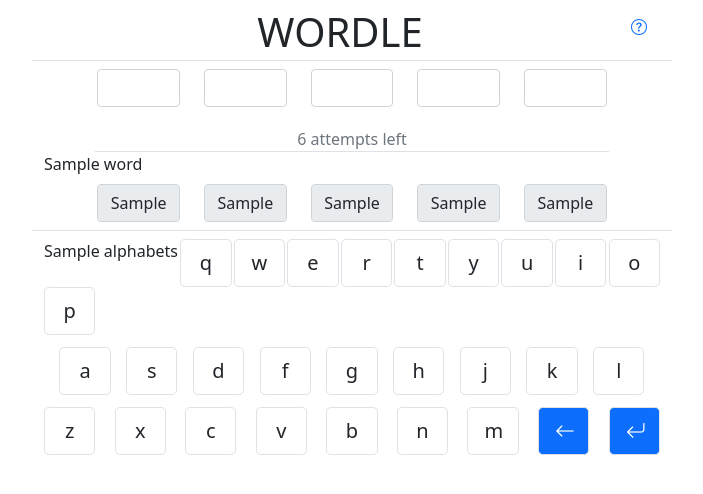
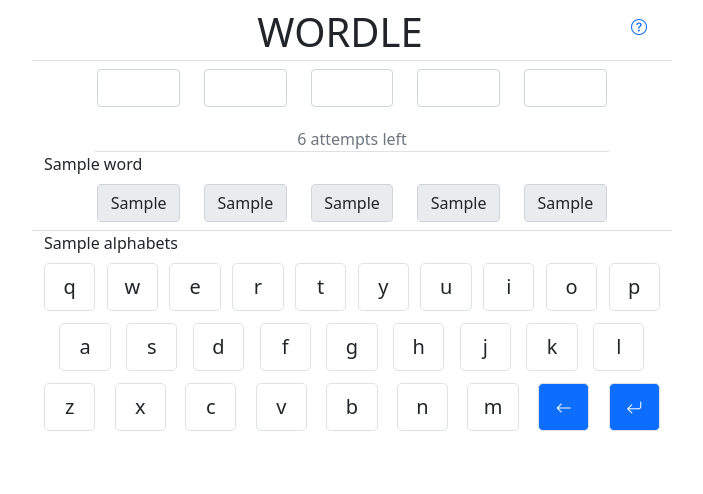
Before and after one commit to ragsub/smpleword, a Django app: template wordle/templates/wordle/wordle1.html in a window 1280 px wide. Shown: the top 494 px of the page, without its empty margins (288-991 px from the left). Run offline with Django 4.2, Linux system fonts and the light colour scheme; tables that the repository leaves empty hold one stand-in row (values such as "Sample post"); the template is opened without the code that fills it: values that come from a table or form of the project are taken from there, most other values are stand-ins (such as "Sample title", 1, 10 or a date in 2020); some libraries are stand-ins or nearby versions.

Commit message:
fixed padding in buttons

```diff
--- a/wordle/templates/wordle/wordle1.html
+++ b/wordle/templates/wordle/wordle1.html
@@ -59,41 +59,42 @@
     <div class="row justify-content-center">
         <div class="col-12 border-bottom"></div>
     </div>
+    {{alphabets}}
+    {{alphabets.management_form}}
+
     <div class="row py-1 my-1 mx-auto no-gutters justify-content-between">
-        {{alphabets}}
-        {{alphabets.management_form}}
-        <div x-on:click="if (guessed_word.length < 5) {guessed_word = guessed_word.concat('q')}" @keyup.q.window="if (guessed_word.length < 5) {guessed_word = guessed_word.concat('q')}" class="col-1 border btn btn-lg {{alphabets.16.letter.value}}">q</div>
-        <div x-on:click="if (guessed_word.length < 5) {guessed_word = guessed_word.concat('w')}" @keyup.w.window="if (guessed_word.length < 5) {guessed_word = guessed_word.concat('w')}" class="col-1 border btn btn-lg {{alphabets.22.letter.value}}">w</div>
-        <div x-on:click="if (guessed_word.length < 5) {guessed_word = guessed_word.concat('e')}" @keyup.e.window="if (guessed_word.length < 5) {guessed_word = guessed_word.concat('e')}" class="col-1 border btn btn-lg {{alphabets.4.letter.value}}" >e</div>
-        <div x-on:click="if (guessed_word.length < 5) {guessed_word = guessed_word.concat('r')}" @keyup.r.window="if (guessed_word.length < 5) {guessed_word = guessed_word.concat('r')}" class="col-1 border btn btn-lg {{alphabets.17.letter.value}}">r</div>
-        <div x-on:click="if (guessed_word.length < 5) {guessed_word = guessed_word.concat('t')}" @keyup.t.window="if (guessed_word.length < 5) {guessed_word = guessed_word.concat('t')}" class="col-1 border btn btn-lg {{alphabets.19.letter.value}}">t</div>
-        <div x-on:click="if (guessed_word.length < 5) {guessed_word = guessed_word.concat('y')}" @keyup.y.window="if (guessed_word.length < 5) {guessed_word = guessed_word.concat('y')}" class="col-1 border btn btn-lg {{alphabets.24.letter.value}}">y</div>
-        <div x-on:click="if (guessed_word.length < 5) {guessed_word = guessed_word.concat('u')}" @keyup.u.window="if (guessed_word.length < 5) {guessed_word = guessed_word.concat('u')}" class="col-1 border btn btn-lg {{alphabets.20.letter.value}}">u</div>
-        <div x-on:click="if (guessed_word.length < 5) {guessed_word = guessed_word.concat('i')}" @keyup.i.window="if (guessed_word.length < 5) {guessed_word = guessed_word.concat('i')}" class="col-1 border btn btn-lg {{alphabets.8.letter.value}} ">i</div>
-        <div x-on:click="if (guessed_word.length < 5) {guessed_word = guessed_word.concat('o')}" @keyup.o.window="if (guessed_word.length < 5) {guessed_word = guessed_word.concat('o')}" class="col-1 border btn btn-lg {{alphabets.14.letter.value}}">o</div>
-        <div x-on:click="if (guessed_word.length < 5) {guessed_word = guessed_word.concat('p')}" @keyup.p.window="if (guessed_word.length < 5) {guessed_word = guessed_word.concat('p')}" class="col-1 border btn btn-lg {{alphabets.15.letter.value}}">p</div>
+        <div x-on:click="if (guessed_word.length < 5) {guessed_word = guessed_word.concat('q')}" @keyup.q.window="if (guessed_word.length < 5) {guessed_word = guessed_word.concat('q')}" class="col-1 mx-0 px-0 border btn btn-lg {{alphabets.16.letter.value}}"><p class="m-0 p-0">q</p></div>
+        <div x-on:click="if (guessed_word.length < 5) {guessed_word = guessed_word.concat('w')}" @keyup.w.window="if (guessed_word.length < 5) {guessed_word = guessed_word.concat('w')}" class="col-1 mx-0 px-0 border btn btn-lg {{alphabets.22.letter.value}}"><p class="m-0 p-0">w</p></div>
+        <div x-on:click="if (guessed_word.length < 5) {guessed_word = guessed_word.concat('e')}" @keyup.e.window="if (guessed_word.length < 5) {guessed_word = guessed_word.concat('e')}" class="col-1 mx-0 px-0 border btn btn-lg {{alphabets.4.letter.value}}" ><p class="m-0 p-0">e</p></div>
+        <div x-on:click="if (guessed_word.length < 5) {guessed_word = guessed_word.concat('r')}" @keyup.r.window="if (guessed_word.length < 5) {guessed_word = guessed_word.concat('r')}" class="col-1 mx-0 px-0 border btn btn-lg {{alphabets.17.letter.value}}"><p class="m-0 p-0">r</p></div>
+        <div x-on:click="if (guessed_word.length < 5) {guessed_word = guessed_word.concat('t')}" @keyup.t.window="if (guessed_word.length < 5) {guessed_word = guessed_word.concat('t')}" class="col-1 mx-0 px-0 border btn btn-lg {{alphabets.19.letter.value}}"><p class="m-0 p-0">t</p></div>
+        <div x-on:click="if (guessed_word.length < 5) {guessed_word = guessed_word.concat('y')}" @keyup.y.window="if (guessed_word.length < 5) {guessed_word = guessed_word.concat('y')}" class="col-1 mx-0 px-0 border btn btn-lg {{alphabets.24.letter.value}}"><p class="m-0 p-0">y</p></div>
+        <div x-on:click="if (guessed_word.length < 5) {guessed_word = guessed_word.concat('u')}" @keyup.u.window="if (guessed_word.length < 5) {guessed_word = guessed_word.concat('u')}" class="col-1 mx-0 px-0 border btn btn-lg {{alphabets.20.letter.value}}"><p class="m-0 p-0">u</p></div>
+        <div x-on:click="if (guessed_word.length < 5) {guessed_word = guessed_word.concat('i')}" @keyup.i.window="if (guessed_word.length < 5) {guessed_word = guessed_word.concat('i')}" class="col-1 mx-0 px-0 border btn btn-lg {{alphabets.8.letter.value}} "><p class="m-0 p-0">i</p></div>
+        <div x-on:click="if (guessed_word.length < 5) {guessed_word = guessed_word.concat('o')}" @keyup.o.window="if (guessed_word.length < 5) {guessed_word = guessed_word.concat('o')}" class="col-1 mx-0 px-0 border btn btn-lg {{alphabets.14.letter.value}}"><p class="m-0 p-0">o</p></div>
+        <div x-on:click="if (guessed_word.length < 5) {guessed_word = guessed_word.concat('p')}" @keyup.p.window="if (guessed_word.length < 5) {guessed_word = guessed_word.concat('p')}" class="col-1 mx-0 px-0 border btn btn-lg {{alphabets.15.letter.value}}"><p class="m-0 p-0">p</p></div>
     </div>
     <div class="row my-1 py-1 mx-auto justify-content-evenly">
-        <div x-on:click="if (guessed_word.length < 5) {guessed_word = guessed_word.concat('a')}" @keyup.a.window="if (guessed_word.length < 5) {guessed_word = guessed_word.concat('a')}" class="col-1 border btn btn-lg {{alphabets.0.letter.value}}" >a</div>
-        <div x-on:click="if (guessed_word.length < 5) {guessed_word = guessed_word.concat('s')}" @keyup.s.window="if (guessed_word.length < 5) {guessed_word = guessed_word.concat('s')}" class="col-1 border btn btn-lg {{alphabets.18.letter.value}}">s</div>
-        <div x-on:click="if (guessed_word.length < 5) {guessed_word = guessed_word.concat('d')}" @keyup.d.window="if (guessed_word.length < 5) {guessed_word = guessed_word.concat('d')}" class="col-1 border btn btn-lg {{alphabets.3.letter.value}}" >d</div>
-        <div x-on:click="if (guessed_word.length < 5) {guessed_word = guessed_word.concat('f')}" @keyup.f.window="if (guessed_word.length < 5) {guessed_word = guessed_word.concat('f')}" class="col-1 border btn btn-lg {{alphabets.5.letter.value}}" >f</div>
-        <div x-on:click="if (guessed_word.length < 5) {guessed_word = guessed_word.concat('g')}" @keyup.g.window="if (guessed_word.length < 5) {guessed_word = guessed_word.concat('g')}" class="col-1 border btn btn-lg {{alphabets.6.letter.value}}" >g</div>
-        <div x-on:click="if (guessed_word.length < 5) {guessed_word = guessed_word.concat('h')}" @keyup.h.window="if (guessed_word.length < 5) {guessed_word = guessed_word.concat('h')}" class="col-1 border btn btn-lg {{alphabets.7.letter.value}}" >h</div>
-        <div x-on:click="if (guessed_word.length < 5) {guessed_word = guessed_word.concat('j')}" @keyup.j.window="if (guessed_word.length < 5) {guessed_word = guessed_word.concat('j')}" class="col-1 border btn btn-lg {{alphabets.9.letter.value}}" >j</div>
-        <div x-on:click="if (guessed_word.length < 5) {guessed_word = guessed_word.concat('k')}" @keyup.k.window="if (guessed_word.length < 5) {guessed_word = guessed_word.concat('k')}" class="col-1 border btn btn-lg {{alphabets.10.letter.value}}">k</div>
-        <div x-on:click="if (guessed_word.length < 5) {guessed_word = guessed_word.concat('l')}" @keyup.l.window="if (guessed_word.length < 5) {guessed_word = guessed_word.concat('l')}" class="col-1 border btn btn-lg {{alphabets.11.letter.value}}">l</div>
+        <div x-on:click="if (guessed_word.length < 5) {guessed_word = guessed_word.concat('a')}" @keyup.a.window="if (guessed_word.length < 5) {guessed_word = guessed_word.concat('a')}" class="col-1 mx-0 px-0 border btn btn-lg {{alphabets.0.letter.value}}" ><p class="m-0 p-0">a</p></div>
+        <div x-on:click="if (guessed_word.length < 5) {guessed_word = guessed_word.concat('s')}" @keyup.s.window="if (guessed_word.length < 5) {guessed_word = guessed_word.concat('s')}" class="col-1 mx-0 px-0 border btn btn-lg {{alphabets.18.letter.value}}"><p class="m-0 p-0">s</p></div>
+        <div x-on:click="if (guessed_word.length < 5) {guessed_word = guessed_word.concat('d')}" @keyup.d.window="if (guessed_word.length < 5) {guessed_word = guessed_word.concat('d')}" class="col-1 mx-0 px-0 border btn btn-lg {{alphabets.3.letter.value}}" ><p class="m-0 p-0">d</p></div>
+        <div x-on:click="if (guessed_word.length < 5) {guessed_word = guessed_word.concat('f')}" @keyup.f.window="if (guessed_word.length < 5) {guessed_word = guessed_word.concat('f')}" class="col-1 mx-0 px-0 border btn btn-lg {{alphabets.5.letter.value}}" ><p class="m-0 p-0">f</p></div>
+        <div x-on:click="if (guessed_word.length < 5) {guessed_word = guessed_word.concat('g')}" @keyup.g.window="if (guessed_word.length < 5) {guessed_word = guessed_word.concat('g')}" class="col-1 mx-0 px-0 border btn btn-lg {{alphabets.6.letter.value}}" ><p class="m-0 p-0">g</p></div>
+        <div x-on:click="if (guessed_word.length < 5) {guessed_word = guessed_word.concat('h')}" @keyup.h.window="if (guessed_word.length < 5) {guessed_word = guessed_word.concat('h')}" class="col-1 mx-0 px-0 border btn btn-lg {{alphabets.7.letter.value}}" ><p class="m-0 p-0">h</p></div>
+        <div x-on:click="if (guessed_word.length < 5) {guessed_word = guessed_word.concat('j')}" @keyup.j.window="if (guessed_word.length < 5) {guessed_word = guessed_word.concat('j')}" class="col-1 mx-0 px-0 border btn btn-lg {{alphabets.9.letter.value}}" ><p class="m-0 p-0">j</p></div>
+        <div x-on:click="if (guessed_word.length < 5) {guessed_word = guessed_word.concat('k')}" @keyup.k.window="if (guessed_word.length < 5) {guessed_word = guessed_word.concat('k')}" class="col-1 mx-0 px-0 border btn btn-lg {{alphabets.10.letter.value}}"><p class="m-0 p-0">k</p></div>
+        <div x-on:click="if (guessed_word.length < 5) {guessed_word = guessed_word.concat('l')}" @keyup.l.window="if (guessed_word.length < 5) {guessed_word = guessed_word.concat('l')}" class="col-1 mx-0 px-0 border btn btn-lg {{alphabets.11.letter.value}}"><p class="m-0 p-0">l</p></div>
     </div>
     <div class="row my-1 py-1 mx-auto justify-content-between">
-        <div x-on:click="if (guessed_word.length < 5) {guessed_word = guessed_word.concat('z')}" @keyup.z.window="if (guessed_word.length < 5) {guessed_word = guessed_word.concat('z')}" class="col-1 border btn btn-lg {{alphabets.25.letter.value}}">z</div>
-        <div x-on:click="if (guessed_word.length < 5) {guessed_word = guessed_word.concat('x')}" @keyup.x.window="if (guessed_word.length < 5) {guessed_word = guessed_word.concat('x')}" class="col-1 border btn btn-lg {{alphabets.23.letter.value}}">x</div>
-        <div x-on:click="if (guessed_word.length < 5) {guessed_word = guessed_word.concat('c')}" @keyup.c.window="if (guessed_word.length < 5) {guessed_word = guessed_word.concat('c')}" class="col-1 border btn btn-lg {{alphabets.2.letter.value}}">c</div>
-        <div x-on:click="if (guessed_word.length < 5) {guessed_word = guessed_word.concat('v')}" @keyup.v.window="if (guessed_word.length < 5) {guessed_word = guessed_word.concat('v')}" class="col-1 border btn btn-lg {{alphabets.21.letter.value}}">v</div>
-        <div x-on:click="if (guessed_word.length < 5) {guessed_word = guessed_word.concat('b')}" @keyup.b.window="if (guessed_word.length < 5) {guessed_word = guessed_word.concat('b')}" class="col-1 border btn btn-lg {{alphabets.1.letter.value}}">b</div>
-        <div x-on:click="if (guessed_word.length < 5) {guessed_word = guessed_word.concat('n')}" @keyup.n.window="if (guessed_word.length < 5) {guessed_word = guessed_word.concat('n')}" class="col-1 border btn btn-lg {{alphabets.13.letter.value}}">n</div>
-        <div x-on:click="if (guessed_word.length < 5) {guessed_word = guessed_word.concat('m')}" @keyup.m.window="if (guessed_word.length < 5) {guessed_word = guessed_word.concat('m')}" class="col-1 border btn btn-lg {{alphabets.12.letter.value}}">m</div>
-        <div x-on:click="if (guessed_word.length > 1) {guessed_word=guessed_word.substring(0,guessed_word.length-1)} else{guessed_word=''}" @keyup.backspace.window="if (guessed_word.length > 1) {guessed_word=guessed_word.substring(0,guessed_word.length-1)} else{guessed_word=''}" class="col-1 border btn btn-lg btn-primary"><i class="bi bi-arrow-left"></i></div>
-        <div x-on:click="if ((guessed_word.length == 5) && ({{form.attempts_left.value}}>0)) {$refs.submit_guess_button.click()} else {show_error=true;setTimeout(function(){show_error=false;},1000);}" @keyup.enter.window="if ((guessed_word.length == 5) && ({{form.attempts_left.value}}>0)) {$refs.submit_guess_button.click()} else {show_error=true;setTimeout(function(){show_error=false;},1000);}" class="col-1 border btn btn-lg btn-primary"><i class="bi bi-arrow-return-left"></i></div>
+        <div x-on:click="if (guessed_word.length < 5) {guessed_word = guessed_word.concat('z')}" @keyup.z.window="if (guessed_word.length < 5) {guessed_word = guessed_word.concat('z')}" class="col-1 mx-0 px-0 border btn btn-lg {{alphabets.25.letter.value}}"><p class="m-0 p-0">z</p></div>
+        <div x-on:click="if (guessed_word.length < 5) {guessed_word = guessed_word.concat('x')}" @keyup.x.window="if (guessed_word.length < 5) {guessed_word = guessed_word.concat('x')}" class="col-1 mx-0 px-0 border btn btn-lg {{alphabets.23.letter.value}}"><p class="m-0 p-0">x</p></div>
+        <div x-on:click="if (guessed_word.length < 5) {guessed_word = guessed_word.concat('c')}" @keyup.c.window="if (guessed_word.length < 5) {guessed_word = guessed_word.concat('c')}" class="col-1 mx-0 px-0 border btn btn-lg {{alphabets.2.letter.value}}" ><p class="m-0 p-0">c</p></div>
+        <div x-on:click="if (guessed_word.length < 5) {guessed_word = guessed_word.concat('v')}" @keyup.v.window="if (guessed_word.length < 5) {guessed_word = guessed_word.concat('v')}" class="col-1 mx-0 px-0 border btn btn-lg {{alphabets.21.letter.value}}"><p class="m-0 p-0">v</p></div>
+        <div x-on:click="if (guessed_word.length < 5) {guessed_word = guessed_word.concat('b')}" @keyup.b.window="if (guessed_word.length < 5) {guessed_word = guessed_word.concat('b')}" class="col-1 mx-0 px-0 border btn btn-lg {{alphabets.1.letter.value}}" ><p class="m-0 p-0">b</p></div>
+        <div x-on:click="if (guessed_word.length < 5) {guessed_word = guessed_word.concat('n')}" @keyup.n.window="if (guessed_word.length < 5) {guessed_word = guessed_word.concat('n')}" class="col-1 mx-0 px-0 border btn btn-lg {{alphabets.13.letter.value}}"><p class="m-0 p-0">n</p></div>
+        <div x-on:click="if (guessed_word.length < 5) {guessed_word = guessed_word.concat('m')}" @keyup.m.window="if (guessed_word.length < 5) {guessed_word = guessed_word.concat('m')}" class="col-1 mx-0 px-0 border btn btn-lg {{alphabets.12.letter.value}}"><p class="m-0 p-0">m</p></div>
+        <div x-on:click="if (guessed_word.length > 1) {guessed_word=guessed_word.substring(0,guessed_word.length-1)} else{guessed_word=''}" @keyup.backspace.window="if (guessed_word.length > 1) {guessed_word=guessed_word.substring(0,guessed_word.length-1)} else{guessed_word=''}" class="col-1 mx-0 px-0 border btn btn-lg btn-primary"><i class="bi bi-arrow-left m-0 p-0 fs-6"></i></div>
+        <div x-on:click="if ((guessed_word.length == 5) && ({{form.attempts_left.value}}>0)) {$refs.submit_guess_button.click()} else {show_error=true;setTimeout(function(){show_error=false;},1000);}" @keyup.enter.window="if ((guessed_word.length == 5) && ({{form.attempts_left.value}}>0)) {$refs.submit_guess_button.click()} else {show_error=true;setTimeout(function(){show_error=false;},1000);}" class="col-1 mx-0 px-0 border btn btn-lg btn-primary"><i class="bi bi-arrow-return-left m-0 p-0 fs-6"></i></div>
     </div>
     </form>
 </div>
```
